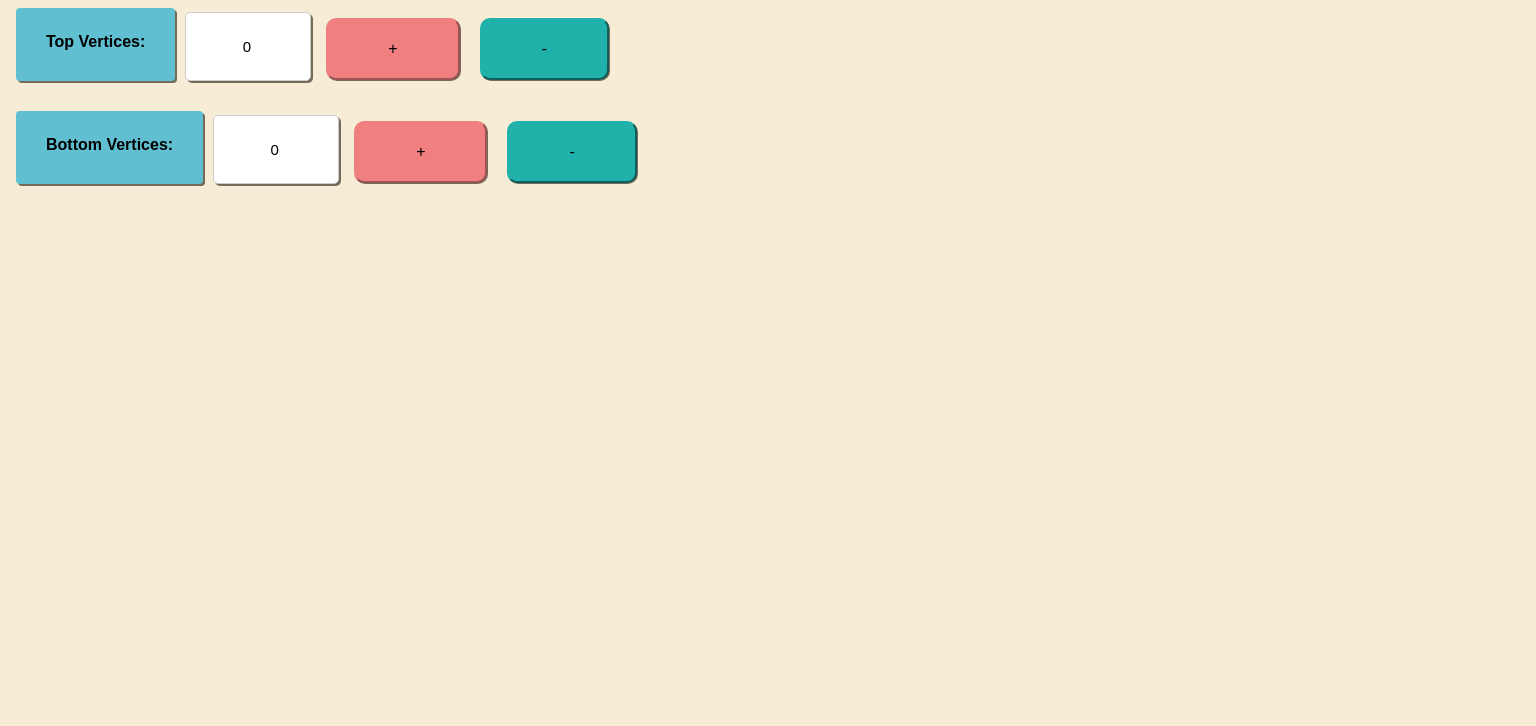
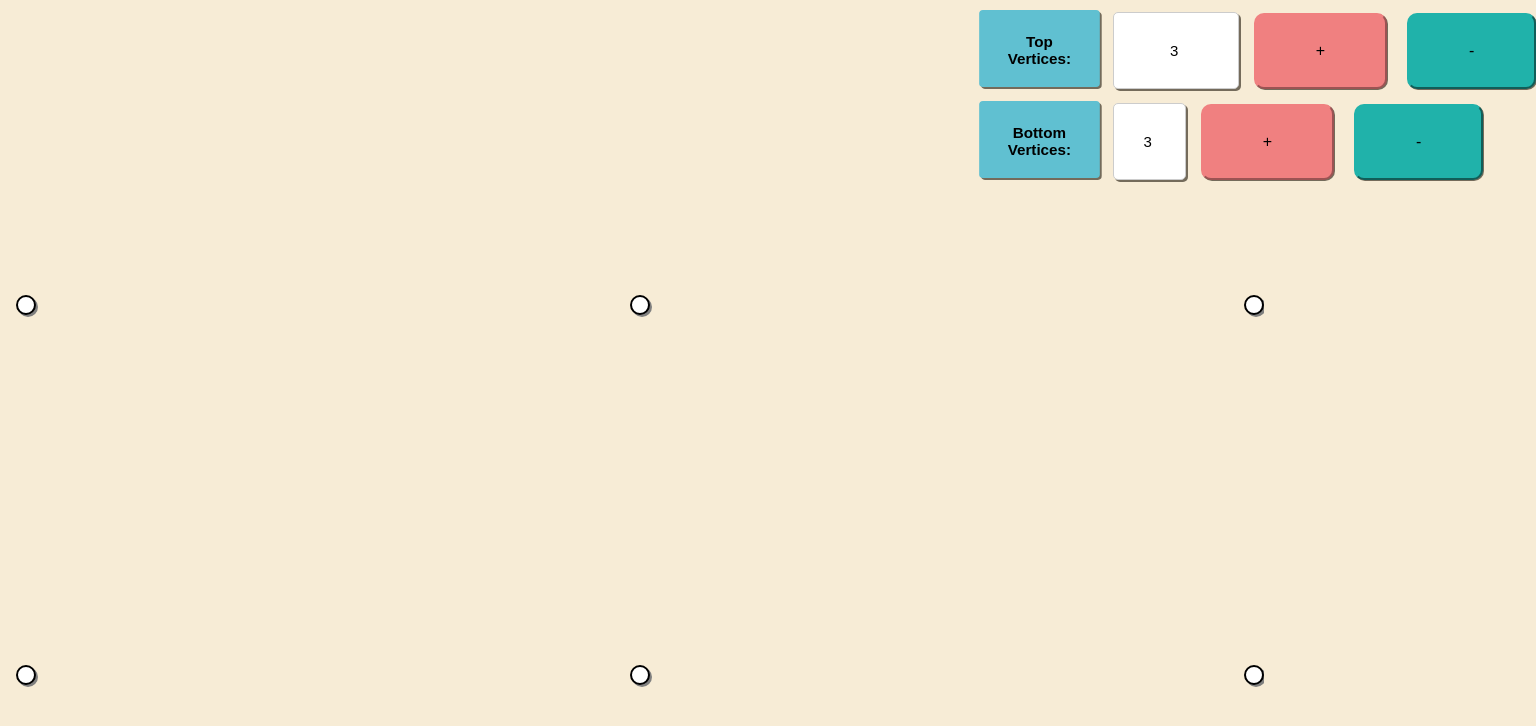
Before and after one commit to Jeongjae-0124/IML-Team, a React (Create React App) app: page / in a window 1280 px wide. Shown: the top 726 px of the page, 1536 px wide, since content can reach past the window. Built offline with nearby package versions, Linux system fonts and the light colour scheme; a web font is replaced by a local one.

Commit message:
fixed minor bug with min number of vertices showing up; moved controls to the right

```diff
--- a/src/App.css
+++ b/src/App.css
@@ -11,10 +11,15 @@ body {
   display: flex;
   top: 30;
   left: 10;
-  margin-bottom: 30px;
+  margin-bottom: 10px;
   font-weight: bold;
+
 }
 label {
+
+  margin-left: 75vw; /* This was the easiest way I found to move everything to the right (that doesn't break everything)
+  , if we don't want to use margins we would have to change the positioning of certain components which would require a revamp of the CSS */
+
   background-color: rgb(96, 192, 209);
   text-align: center;
   padding: 25px 30px 20px 30px;
@@ -22,11 +27,13 @@ label {
   font-size: 1rem;
   box-shadow: 2px 2px rgb(116, 107, 91);
   font-family: 'DotGothic16', sans-serif;
+
+  scale: 0.95;
 }
 
 
 #addOne {
-  margin: 10px 10px 1px 15px;
+  margin: 5px 10px 0px 15px;
   padding: 20px 60px;
   position: relative;
   font-size: 1rem;
@@ -34,9 +41,10 @@ label {
   background-color: lightcoral;
   border-color: lightcoral;
   box-shadow: 1px 1px rgb(116, 107, 91);
+
 }
 #removeOne {
-  margin: 10px 10px 1px 10px;
+  margin: 5px 10px 0px 10px;
   padding: 20px 60px;
   position: relative;
   font-size: 1rem;
@@ -44,6 +52,7 @@ label {
   background-color: lightseagreen;
   border-color: lightseagreen;
   box-shadow: 1px 1px rgb(116, 107, 91);
+
 }
 #addOne:hover {
   transform: scale(1.1);
@@ -72,7 +81,14 @@ label {
 }
 
 .dots-container.top {
-  justify-content: center;
+  display: flex;
+  justify-content: space-around;
+  align-items: center;
+  width: 100%;
+  height: 50px;
+  overflow: hidden;
+
+
 }
 
 .dots-container.bottom {
@@ -101,7 +117,11 @@ label {
 
 .vertices-container {
   display: flex;
-  justify-content: space-evenly;
+  justify-content: space-between;
+  align-items: center;
+  width: 100%;
+  height: 50px;
+  overflow:hidden;
   margin-bottom: 40vh;
   margin-top: 100px; /* Increase the bottom margin to create more space */
 }
--- a/src/App.js
+++ b/src/App.js
@@ -1,12 +1,13 @@
 import React, { useState } from 'react';
 import './App.css';
 
+
 const App = () => {
-  const [topVertices, setTopVertices] = useState(0);
-  const [bottomVertices, setBottomVertices] = useState(0);
+  const [topVertices, setTopVertices] = useState(3);
+  const [bottomVertices, setBottomVertices] = useState(3);
 
   const MAX_VERTICES = 50; // set to 50 for now because 50 is generally the largest that we can add before vertices start getting pushed outta the window
-  const MIN_VERTICES = 0; // this is to fix a bug where the input was enabling negative numbers in the textbox
+  const MIN_VERTICES = 3; // this is to fix a bug where the input was enabling negative numbers in the textbox
 
   const renderDots = (count) => {
     if (count > MAX_VERTICES) {
@@ -31,7 +32,6 @@ const App = () => {
           <label htmlFor="top-vertices">Top Vertices:</label>
           <input
             id="top-vertices"
-            type="number"
             value={topVertices}
             min={MIN_VERTICES}
             max={MAX_VERTICES}
@@ -44,6 +44,12 @@ const App = () => {
               if (Number(e.target.value) > MAX_VERTICES) {
                 e.target.value = MAX_VERTICES;
                 setTopVertices(MAX_VERTICES);
+              } else {
+                setTopVertices(Number(e.target.value))
+              }
+              if (Number(e.target.value) < MIN_VERTICES) {
+                e.target.value = MIN_VERTICES;
+                setTopVertices(MIN_VERTICES);
               } else {
                 setTopVertices(Number(e.target.value))
               }
@@ -60,7 +66,7 @@ const App = () => {
           }>+</button>
           <button id='removeOne' onClick={
             () => {
-              if (topVertices <= 0) {
+              if (topVertices <= MIN_VERTICES) {
                 return;
               } else {
                 setTopVertices(topVertices - 1);
@@ -89,6 +95,12 @@ const App = () => {
               } else {
                 setBottomVertices(Number(e.target.value))
               }
+              if (Number(e.target.value) < MIN_VERTICES) {
+                e.target.value = MIN_VERTICES;
+                setBottomVertices(MIN_VERTICES);
+              } else {
+                setBottomVertices(Number(e.target.value))
+              }
             }}
           />
           <button id='addOne' onClick={
@@ -102,7 +114,7 @@ const App = () => {
           }>+</button>
           <button id='removeOne' onClick={
             () => {
-              if (bottomVertices <= 0) {
+              if (bottomVertices <= 3) {
                 return;
               } else {
                 setBottomVertices(bottomVertices - 1);
```
